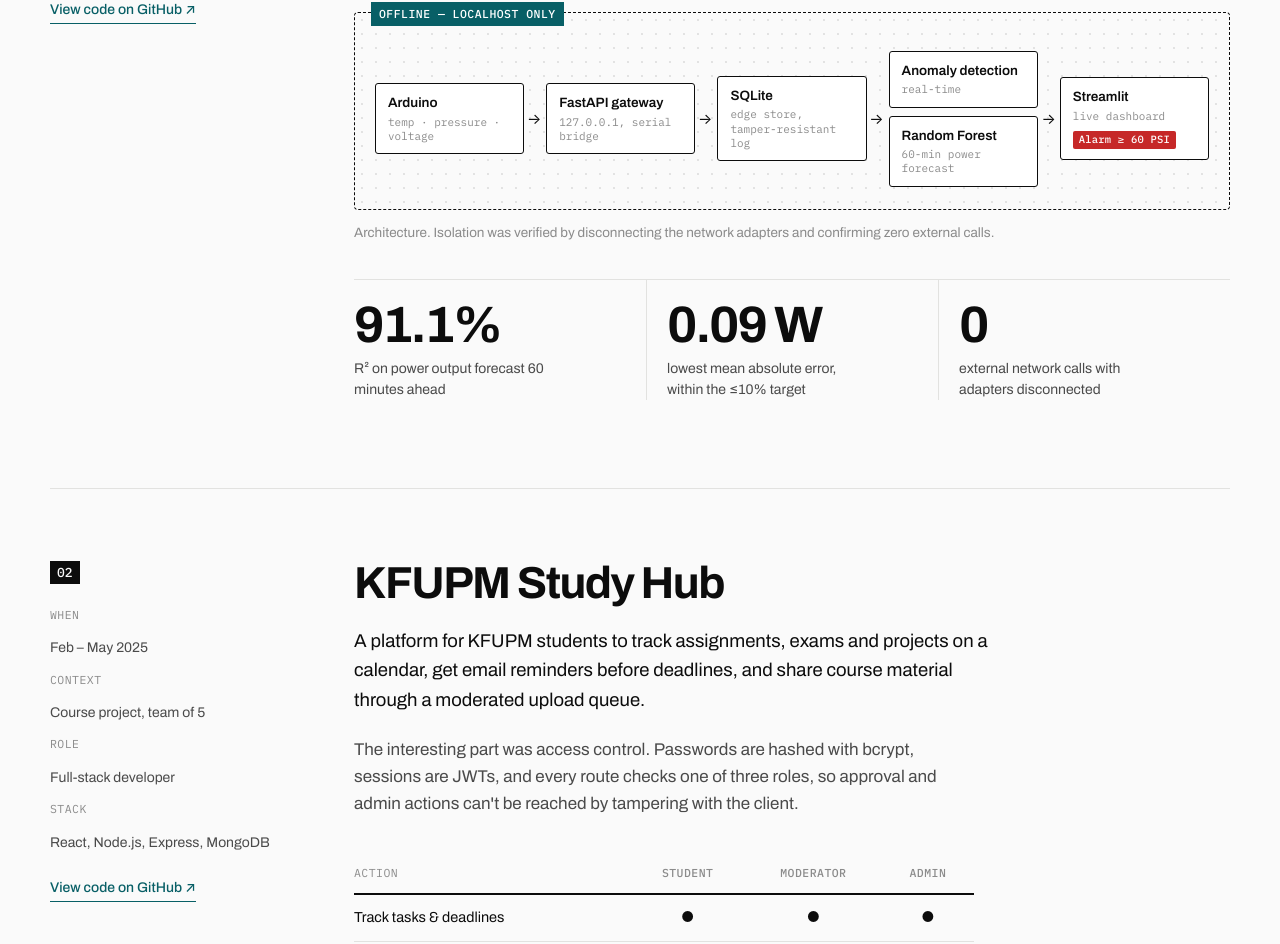
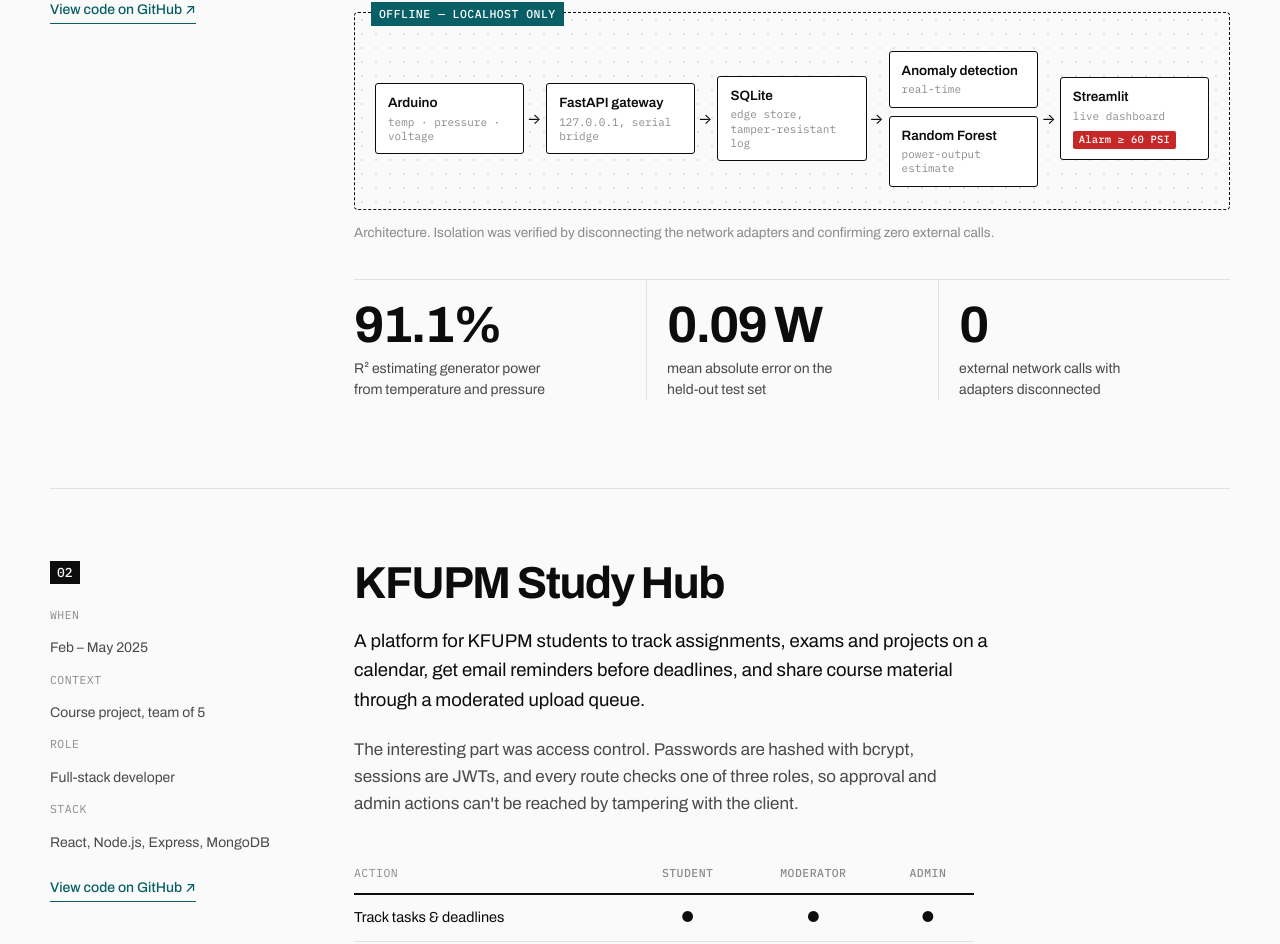
Before and after one commit to O5mu/osama-portfolio, a plain HTML site: page index.html in a window 1280 px wide. Shown: the part 1602-2546 px from the top of the page. Drawn offline with Linux system fonts and the light colour scheme.

Commit message:
Describe capstone model as a power-output estimate, matching the code

```diff
--- a/index.html
+++ b/index.html
@@ -97,7 +97,7 @@
             stack run without the hardware rig.
           </p>
 
-          <figure class="diagram" aria-label="System architecture: boiler sensors stream through an Arduino over serial to a localhost FastAPI gateway, which writes to SQLite; anomaly detection and a 60-minute power forecast read from it and feed a Streamlit dashboard with a 60 PSI pressure alarm. Everything runs inside an offline boundary.">
+          <figure class="diagram" aria-label="System architecture: boiler sensors stream through an Arduino over serial to a localhost FastAPI gateway, which writes to SQLite; anomaly detection and a power-output model read from it and feed a Streamlit dashboard with a 60 PSI pressure alarm. Everything runs inside an offline boundary.">
             <div class="diagram__boundary">
               <span class="diagram__label">Offline — localhost only</span>
               <ol class="diagram__flow">
@@ -106,7 +106,7 @@
                 <li><b>SQLite</b><span>edge store, tamper-resistant log</span></li>
                 <li class="diagram__split">
                   <div><b>Anomaly detection</b><span>real-time</span></div>
-                  <div><b>Random Forest</b><span>60-min power forecast</span></div>
+                  <div><b>Random Forest</b><span>power-output estimate</span></div>
                 </li>
                 <li><b>Streamlit</b><span>live dashboard</span><em class="diagram__alarm">Alarm ≥ 60 PSI</em></li>
               </ol>
@@ -115,8 +115,8 @@
           </figure>
 
           <dl class="figures">
-            <div><dt>91.1%</dt><dd>R² on power output forecast 60 minutes ahead</dd></div>
-            <div><dt>0.09 W</dt><dd>lowest mean absolute error, within the ≤10% target</dd></div>
+            <div><dt>91.1%</dt><dd>R² estimating generator power from temperature and pressure</dd></div>
+            <div><dt>0.09 W</dt><dd>mean absolute error on the held-out test set</dd></div>
             <div><dt>0</dt><dd>external network calls with adapters disconnected</dd></div>
           </dl>
         </div>
```
Also changed, not shown: cv.html (+1 -1 lines), 1 other file.
